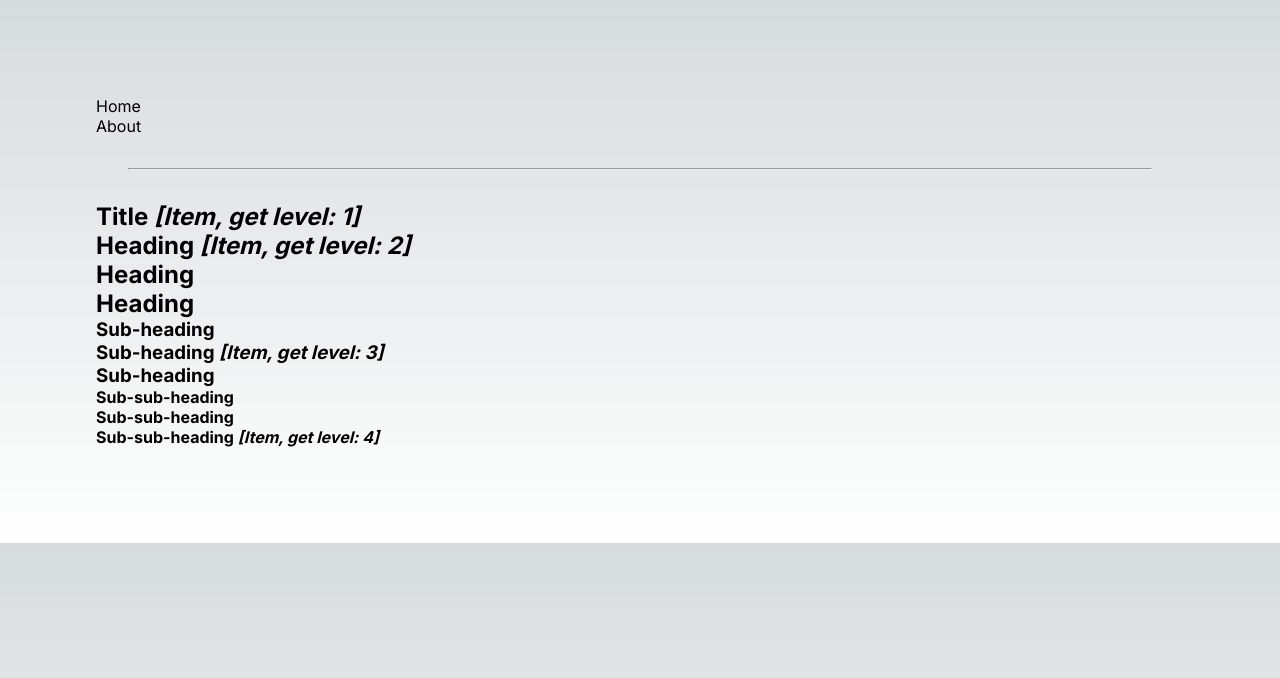
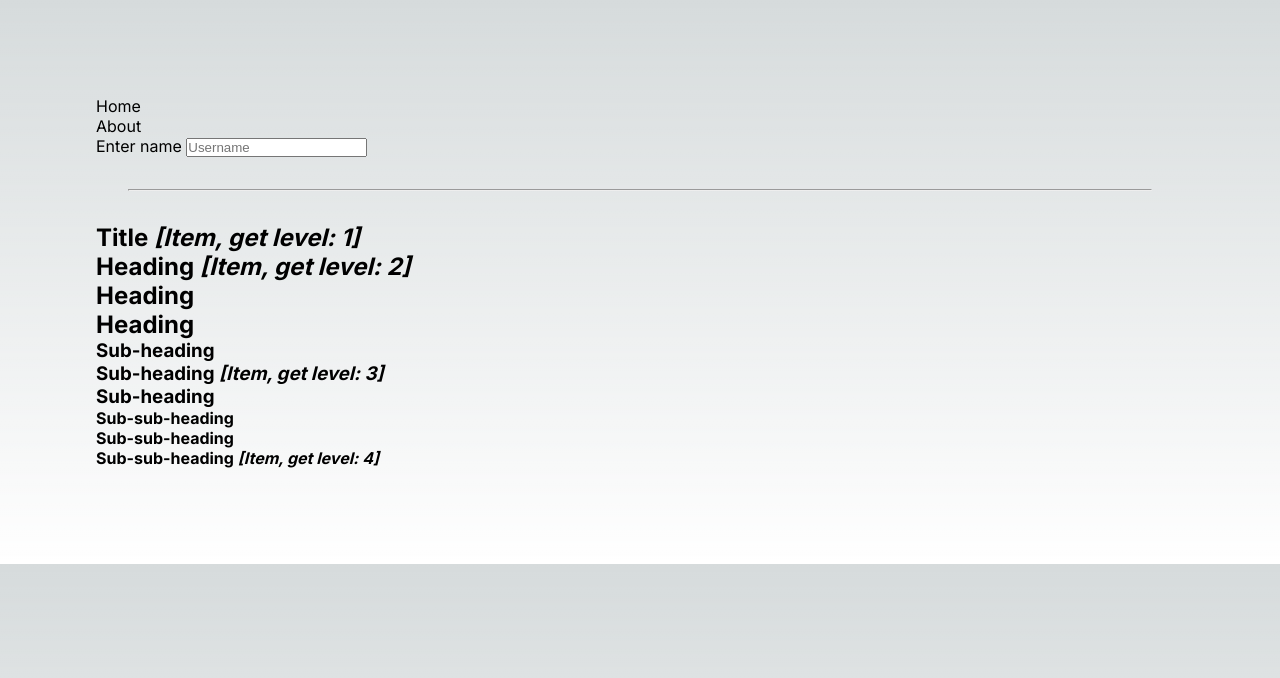
Before and after one commit to xta/react-next-demo-810, a Next.js app: page /about in a window 1280 px wide. Shown: the top 678 px of the page. Built offline with nearby package versions, Linux system fonts and the light colour scheme.

Commit message:
create new AboutContext for passing input text to <Item />

```diff
--- /dev/null
+++ b/src/app/about/AboutContext.js
@@ -0,0 +1,3 @@
+import { createContext } from 'react';
+
+export const AboutContext = createContext("");
--- a/src/app/about/Item.js
+++ b/src/app/about/Item.js
@@ -1,10 +1,16 @@
 import { useContext } from 'react';
 import { LevelContext } from '@/components/LevelContext'
+import { AboutContext } from './AboutContext';
 
 export default function Item() {
     let level = useContext(LevelContext)
+    let name = useContext(AboutContext)
+
+    if (name === '') {
+        return <span><em>[Item, get level: {level}]</em></span>
+    }
 
     return (
-        <span><em>[Item, get level: {level}]</em></span>
+        <span><em>[Item, get level: {level}, get name: {name}]</em></span>
     )
 }
--- a/src/app/about/page.js
+++ b/src/app/about/page.js
@@ -1,4 +1,6 @@
 "use client"
+
+import { useState } from "react"
 
 import Link from "next/link"
 import styles from './about.module.css'
@@ -6,9 +8,17 @@ import styles from './about.module.css'
 import Heading from '@/components/Heading'
 import Section from "@/components/Section"
 
+import { AboutContext } from "./AboutContext"
+
 import Item from './Item'
 
 export default function About() {
+
+    const [name, setName] = useState('')
+
+    function handleName(event) {
+        setName(event.target.value)
+    }
 
     return (
         <>
@@ -16,8 +26,16 @@ export default function About() {
                 <div><Link href="/">Home</Link></div>
                 <div>About</div>
 
+                <div>
+                    <label>
+                        Enter name{' '}
+                        <input value={name} onChange={(e) => handleName(e)} placeholder="Username"></input>
+                    </label>
+                </div>
+
                 <hr className={styles.line} />
 
+                <AboutContext.Provider value={name}>
                     <Section level={1}>
                         <Heading>Title <Item /></Heading>
                         <Section level={2}>
@@ -36,6 +54,7 @@ export default function About() {
                             </Section>
                         </Section>
                     </Section>
+                </AboutContext.Provider>
             </div>
         </>
     )
```
Lines whose indentation alone changed are shown as unchanged.
